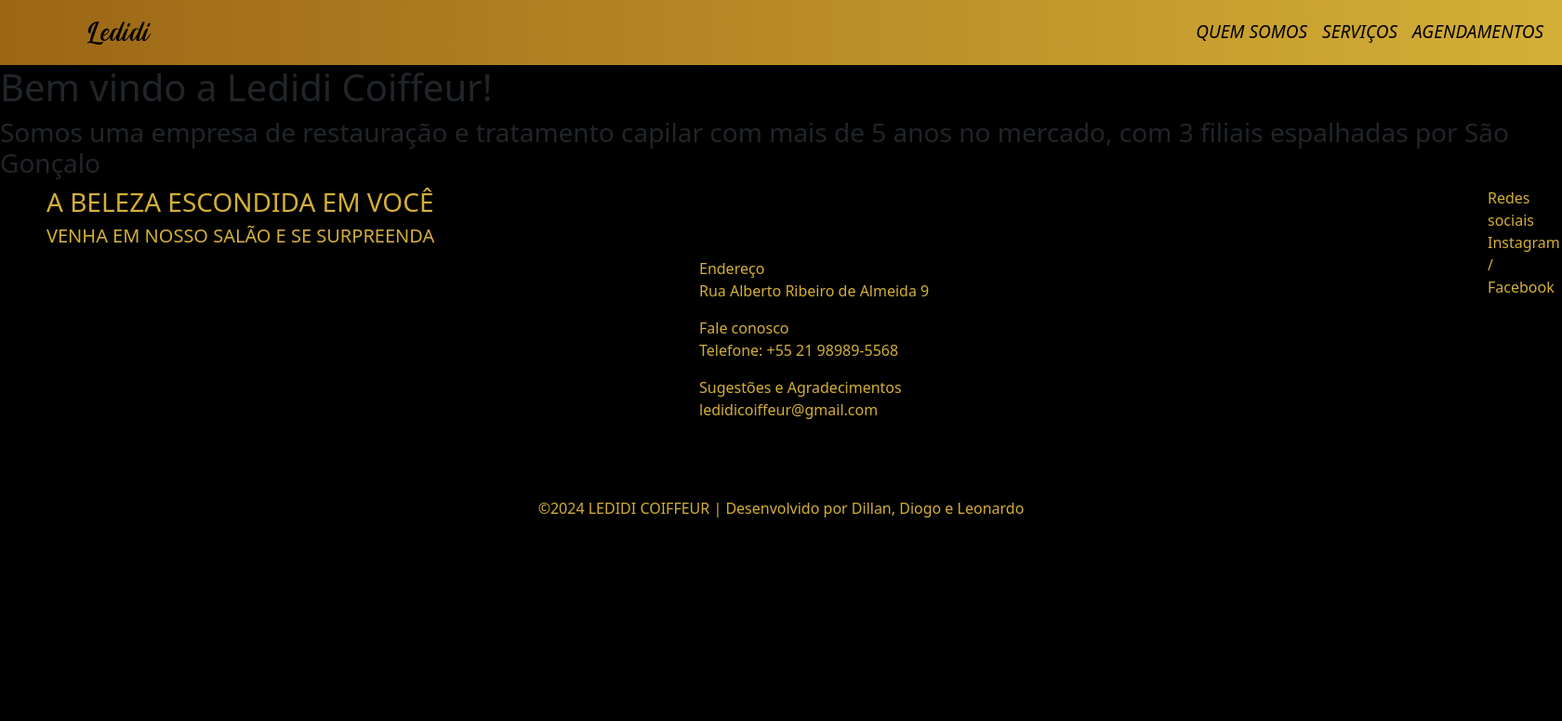
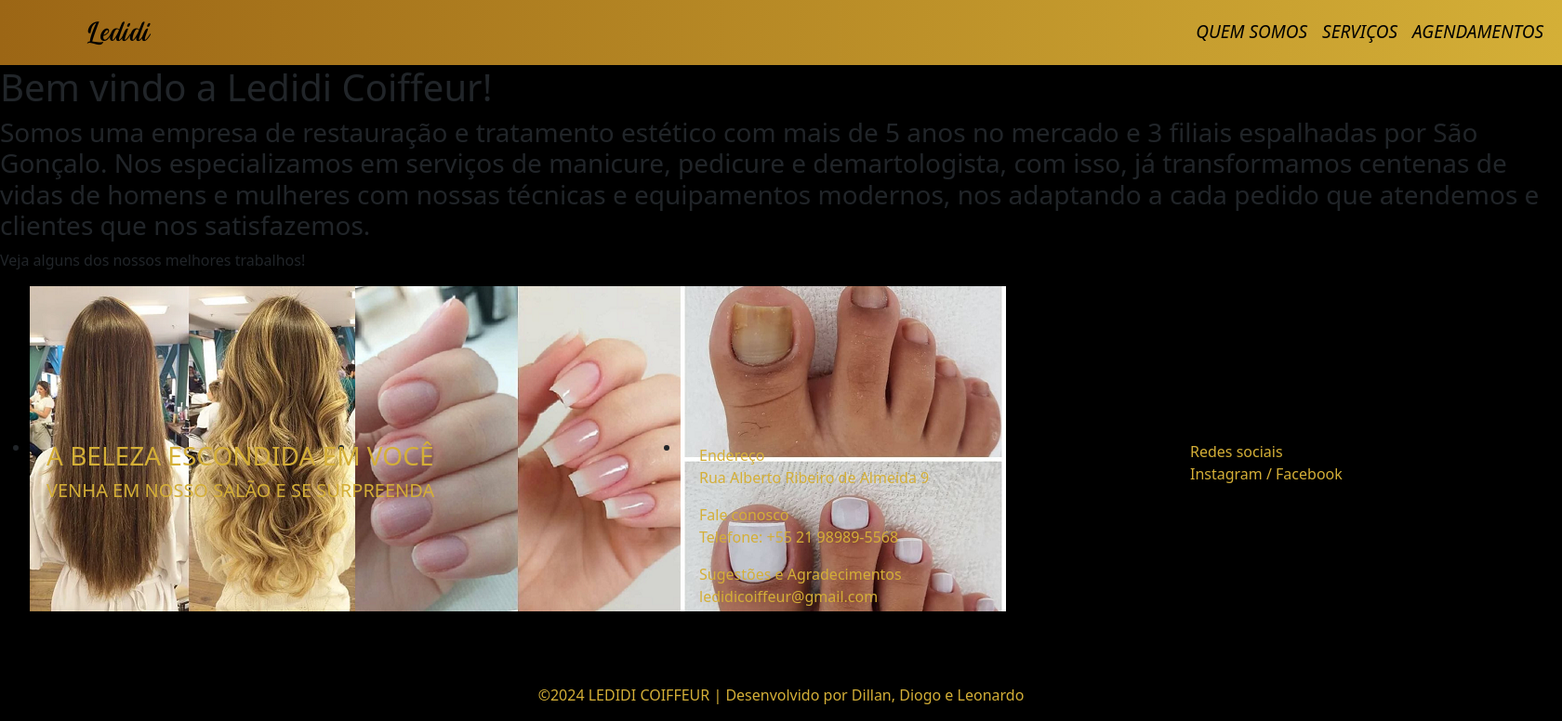
Before and after one commit to devgarciadiogo/ledidi, a PHP site: page /home.html in a window 1680 px wide. Shown: the part 147-923 px from the top of the page at 93% size. Before the commit the page ends 704 px from the top, so only its background shows below. Run offline with PHP 8.4, Linux system fonts and the light colour scheme.

Commit message:
v1.1
-terminamos a frase de introdução
-colocamos as imagens de antes/depois

```diff
--- a/home.html
+++ b/home.html
@@ -36,9 +36,21 @@
 
     <main>
       <h1>Bem vindo a Ledidi Coiffeur!</h1>
-      <h3>Somos uma empresa de restauração e tratamento capilar com mais de 5 anos no mercado, com 3 filiais espalhadas por São Gonçalo</h3>
+      <h3>Somos uma empresa de restauração e tratamento estético com mais de 5 anos no mercado e 3 filiais espalhadas por São Gonçalo.  Nos especializamos em serviços de manicure, pedicure e demartologista, com isso, já transformamos centenas de vidas de homens e mulheres com nossas técnicas e equipamentos modernos, nos adaptando a cada pedido que atendemos e clientes que nos satisfazemos. </h3>
+      <div>
+        <p>Veja alguns dos nossos melhores trabalhos!</p>
+        <ul id="Home-figuras">
+          <li>
+            <img src="img/cabeloHome.png" alt="Imagem de cabelo antes/depois">
+          </li>
+          <li>
+            <img src="img/manicure.png" alt="Imagem de tratamento de unhas antes/depois">
+          </li>
+        <li>
+          <img src="img/pedicure.png" alt="Imagem de tratamento do pe antes/depois">
+        </li>
+      </div>
     </main>
-
     <footer class="footer">
           <div class="div-logo">
             <img src="" alt="">
--- a/styles.css
+++ b/styles.css
@@ -26,7 +26,14 @@
 body{
     background-color: black;
 }
-
+#Home-figuras{
+    max-width:200px;
+    max-height:150px;
+    width: auto;
+    height: auto;
+    display: flex;
+    justify-content: space-around;
+}
 #quem-somos{
     color: #D4AF37;
     padding: 5px 25px;
@@ -124,7 +131,7 @@ footer{
 .redes-footer{
     display: flex;
     flex-direction: column;
-    margin: 0 0 0 100rem;
+    margin: 0 0 0 80rem;
 
 }
 
```
Also changed, not shown: img/cabeloHome.png (added), img/manicure.png (added), img/pedicure.png (added).
